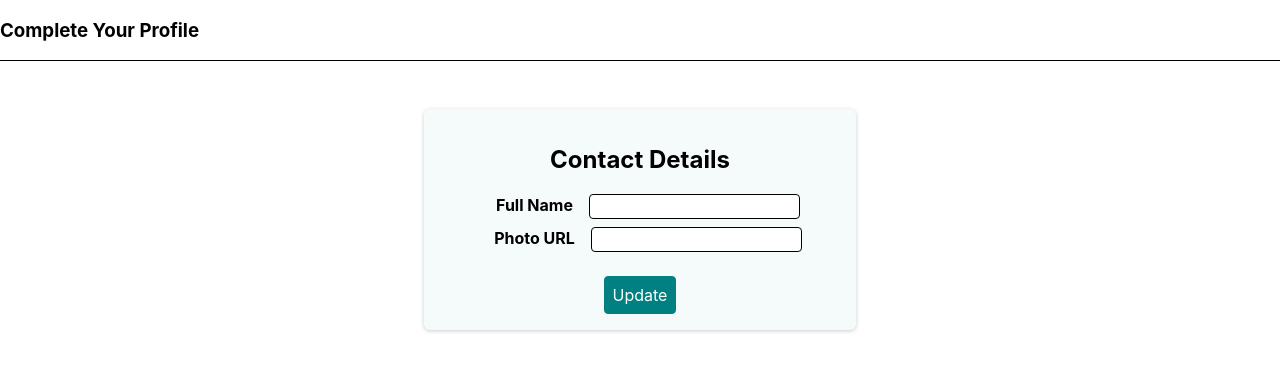
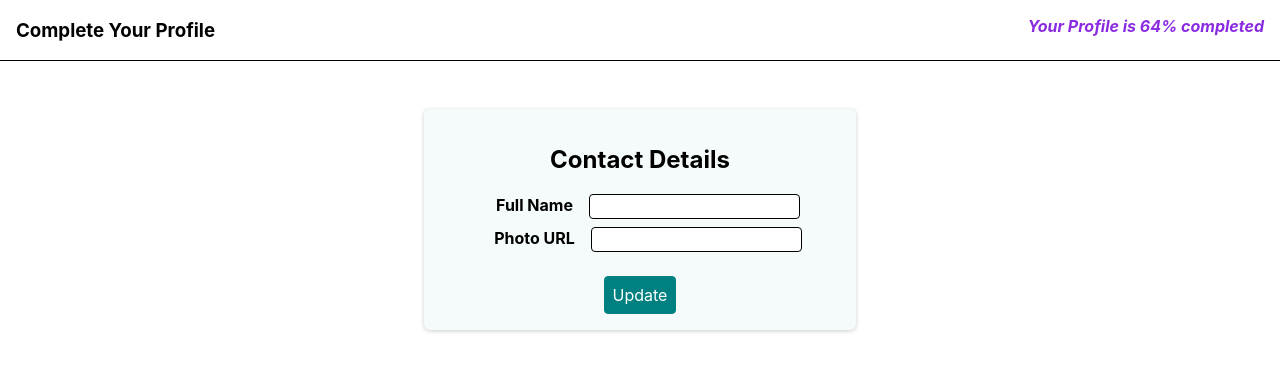
Before and after one commit to alishapaul01/Expense-tracker-with-React, a React (Create React App) app: page /profile in a window 1280 px wide. Shown: the top 370 px of the page. Built offline with nearby package versions, Linux system fonts and the light colour scheme; no server answers.

Commit message:
Added Code to get User Data from Firebase

```diff
--- a/src/Components/Profile/Profile.js
+++ b/src/Components/Profile/Profile.js
@@ -1,4 +1,4 @@
-import { Fragment, useContext, useRef } from 'react';
+import { Fragment, useContext, useRef, useCallback, useState, useEffect } from 'react';
 import classes from './Profile.module.css';
 import AuthContext from '../../Store/auth-context';
 
@@ -7,6 +7,29 @@ const Profile = () => {
     const authCtx = useContext(AuthContext);
     const nameInputRef = useRef();
     const photoURLRef = useRef();
+    const [percent,setPercent] = useState(64);
+
+
+    const getData = useCallback(() => {
+      fetch('https://identitytoolkit.googleapis.com/v1/accounts:lookup?key=AIzaSyBNOz1MYeGBYHHahcUQZuKj7rteQi0uYbM', {
+        method: 'POST',
+        body:JSON.stringify({
+          idToken:authCtx.token
+        }),
+        headers: {
+          'Content-Type': 'application/json'
+        }
+      }).then(res => {
+        if(res.ok){
+          res.json().then(data => {
+            console.log(data.users.email);
+            setPercent(100)
+            nameInputRef.current.value = data.users.map(item => item.displayName)
+            photoURLRef.current.value = data.users.map(item => item.photoUrl)
+          })
+        }
+      })
+    })
     const submitHandler = (e) => {
         e.preventDefault();
         const enteredName = nameInputRef.current.value;
@@ -20,13 +43,29 @@ const Profile = () => {
                 returnSecureToken:true,
 
             })
+        }).then(res => {
+          if(res.ok) {
+            res.json().then(data => {
+              setPercent(100)
+             console.log(data)
+            });
+          } else {
+            res.json().then(data => {
+              alert(data.error.message)
+              })
+          }
         })
 
     }
+
+    useEffect(() => {
+      getData();
+    }, [getData])
     return (
         <Fragment>
         <div className={classes.profile}>
         <h3>Complete Your Profile</h3>
+        <p>Your Profile is {percent}% completed</p>
 
         </div>
 
@@ -42,7 +81,7 @@ const Profile = () => {
                 <div className={classes.control}>
                   <label htmlFor='photo'>Photo URL</label>
                   <input
-                    type='text'
+                    type='url'
                     id='photo'
                     ref={photoURLRef}
                     required
--- a/src/Components/Profile/Profile.module.css
+++ b/src/Components/Profile/Profile.module.css
@@ -1,5 +1,16 @@
 .profile {
     border-bottom: 1px solid black;
+    display: flex;
+    justify-content: space-between;
+}
+.profile h3{
+  margin-left: 1rem;
+}
+.profile p{
+  margin-right: 1rem;
+  font-style: italic;
+  color:blueviolet;
+  font-weight: bold;
 }
 
 .form {
@@ -34,7 +45,6 @@
 
     border-radius: 4px;
     border: 1px solid black;
-    /* width: 100%; */
     text-align: left;
     padding: 0.25rem 1rem;
 }
```
